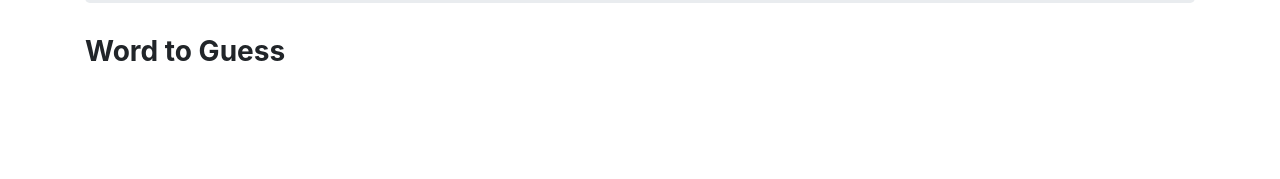
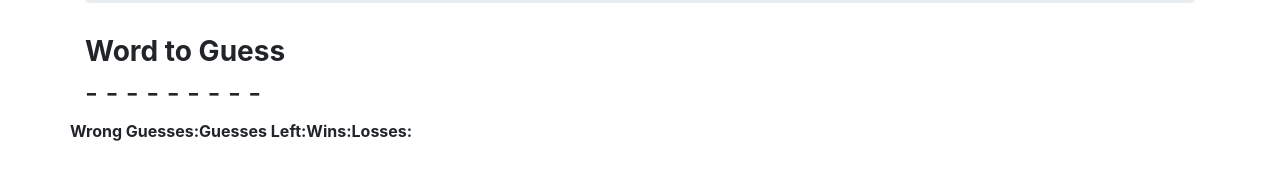
Before and after one commit to noa0108/hangmanNN, a plain HTML site: page index.html in a window 1280 px wide. Shown: the part 251-430 px from the top of the page. Drawn offline with nearby package versions, Linux system fonts and the light colour scheme.

Commit message:
finished the html

```diff
--- a/index.html
+++ b/index.html
@@ -9,7 +9,6 @@
 <script src="https://stackpath.bootstrapcdn.com/bootstrap/4.1.3/js/bootstrap.min.js" integrity="sha384-ChfqqxuZUCnJSK3+MXmPNIyE6ZbWh2IMqE241rYiqJxyMiZ6OW/JmZQ5stwEULTy" crossorigin="anonymous"></script>
     <meta name="viewport" content="width=device-width, initial-scale=1">
     <link rel="stylesheet" type="text/css" media="screen" href="main.css">
-    <script src="main.js"></script>
 </head>
 <body>
     <!--Bootstrap container that will hold everything-->
@@ -26,16 +25,56 @@
         <!--Game counters all held here. Panels are being used to hold various section-->
         <div class="row">
             <div class="col-lg-12">
+
                 <!--first pannel: Hold the Word to Guess (blanks and guessed word) -->
                 <div class="panel panel-default">
                     <div class="panel-heading">
                         <h3 class="panel-title"><strong>Word to Guess</strong></h3>
+                    </div>
+                </div>
+                    <div class="panel-body">
+                        <!--This h3 section called wordblanks is what we'll replacing with letters as the user guess-->
+                        <h3 id="word-blanks">- - - - - - - - - </h3>
+                    </div>
+                 </div>
 
+                 <!--Second panel: Holds the list of wrong user guesses-->
+                 <div class="panel panel-default">
+                    <div class="panel-body">
+                        <!--This span section callled userGuesses is where we will be dumpling the wrong guesses-->
+                        <strong>Wrong Guesses:</strong><span id="wrong-guesses"></span>
+                    </div>
+                 </div>
+
+                  <!--Third panel: Holds the Number of wrong guesses-->
+                  <div class="panel panel-default">
+                        <div class="panel-body">
+                            <!--This span section callled userGuesses is where we will be dumping the wrong guesses-->
+                            <strong>Guesses Left:</strong><span id="guesses-left"></span>
+                        </div>
+                     </div>
+
+                      <!--fourth panel: Holds the Number of Wins-->
+                 <div class="panel panel-default">
+                        <div class="panel-body">
+                            <!--This span called winCounter is where we'll be dumping the number of wins-->
+                            <strong>Wins:</strong><span id="win-couter"></span>
+                        </div>
+                     </div>
+
+                      <!--Fifth panel: Holds the list of wrong user guesses-->
+                 <div class="panel panel-default">
+                        <div class="panel-body">
+                            <!--This span section callled lossCounter is where we will be dumpling the number of losses-->
+                            <strong>Losses:</strong><span id="loss-counter"></span>
+                        </div>
+                     </div>
 
                     </div>
-                 </div>
-            </div>
         </div>
     </div>
+<!--Loaded at the bottom so it waits for the html content to display first
+    if you put this at the top it will crash, because the html ID's won't exist yet-->
+
 </body>
 </html>
```
